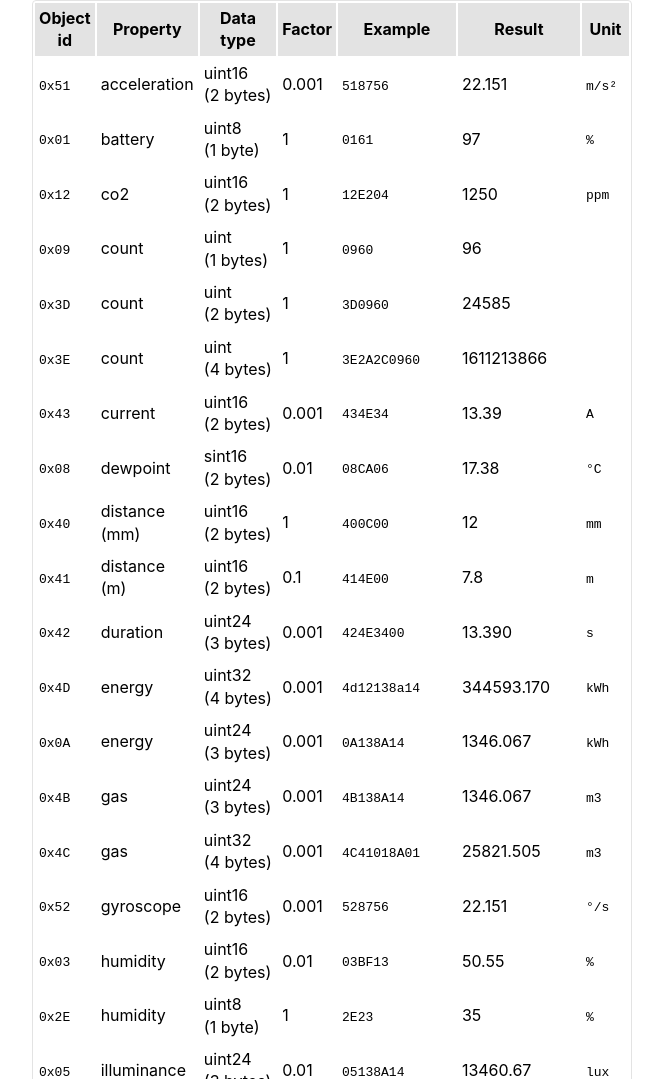
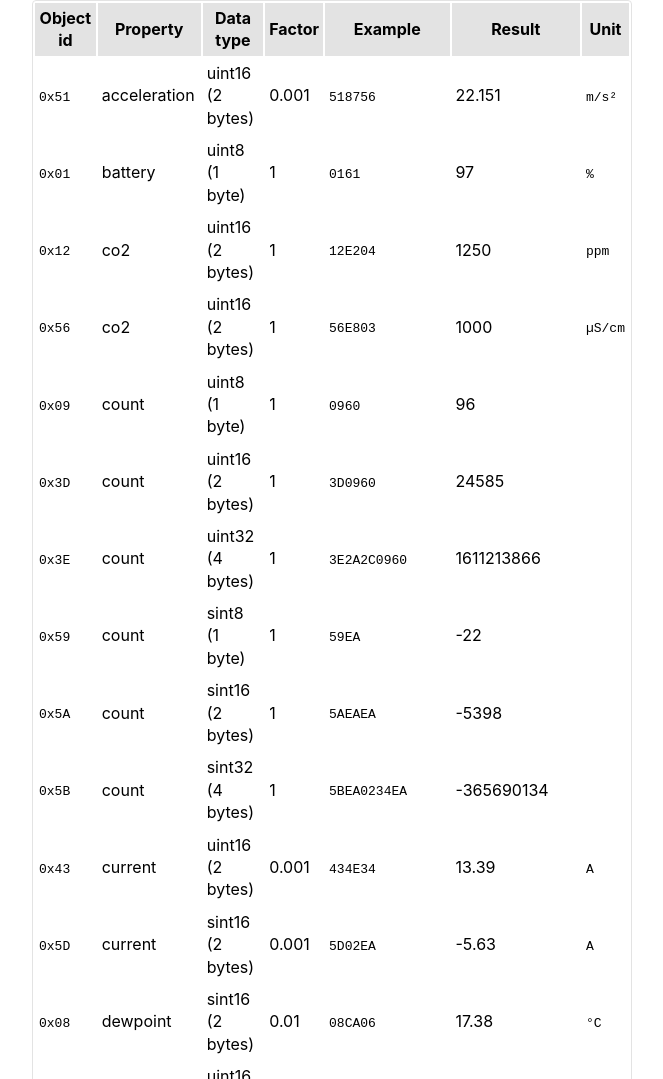
Before and after one commit to home-assistant/bthome.io, an Eleventy site: page src/format.html in a window 1280 px wide. Shown: the part 4005-5084 px from the top of the page, without its empty margins (308-971 px from the left). Built offline with nearby package versions, Linux system fonts and the light colour scheme; Eleventy itself is replaced by a stand-in of ours; files that its build step writes are made by us from their sources.

Commit message:
feat: add new sensors (#49)

```diff
--- a/src/format.html
+++ b/src/format.html
@@ -142,7 +142,7 @@ Flags data: <code>020106</code>
 <ul>
   <li>bit 0: <b>“Encryption flag”</b></li>
   <ul>
-    The Encryption flag is telling the receiver wether the device is sending
+    The Encryption flag is telling the receiver whether the device is sending
     non-encrypted data (bit 0 = <code>0</code>) or encrypted data (bit 0 = <code>1</code>).
   </ul>
   <li>bit 1: “Reserved for future use”</li>
@@ -151,7 +151,7 @@ Flags data: <code>020106</code>
     <li>The trigger based device flag is telling the receiver that it should expect
     that the device is sending BLE advertisements at a regular interval (bit 2 = <code>0</code>) or
     at an irregular interval (bit 2 = <code>1</code>), e.g. only when someone pushes a button. This can
-    be usefull information for a receiver, e.g. to prevent the device from going
+    be useful information for a receiver, e.g. to prevent the device from going
     to unavailable.</li>
   </ul>
   <li>bit 3-4: “Reserved for future use”</li>
@@ -159,7 +159,7 @@ Flags data: <code>020106</code>
   <ul>
     <li>This represents the BTHome verion. Currently only BTHome version 1 or 2
       are allowed, where 2 is the latest version (bit 5-7 = <code>010</code>).</li>
-    </ul>
+  </ul>
 </ul>
 
 <p>
@@ -261,7 +261,7 @@ Flags data: <code>020106</code>
           <code>0x51</code>
         </td>
         <td>acceleration</td>
-        <td>uint16 (2&nbsp;bytes)</td>
+        <td>uint16 (2 bytes)</td>
         <td>0.001</td>
         <td>
           <code>518756</code>
@@ -276,7 +276,7 @@ Flags data: <code>020106</code>
           <code>0x01</code>
         </td>
         <td>battery</td>
-        <td>uint8 (1&nbsp;byte)</td>
+        <td>uint8 (1 byte)</td>
         <td>1</td>
         <td>
           <code>0161</code>
@@ -291,7 +291,7 @@ Flags data: <code>020106</code>
           <code>0x12</code>
         </td>
         <td>co2</td>
-        <td>uint16 (2&nbsp;bytes)</td>
+        <td>uint16 (2 bytes)</td>
         <td>1</td>
         <td>
           <code>12E204</code>
@@ -303,10 +303,25 @@ Flags data: <code>020106</code>
       </tr>
       <tr>
         <td>
+          <code>0x56</code>
+        </td>
+        <td>co2</td>
+        <td>uint16 (2 bytes)</td>
+        <td>1</td>
+        <td>
+          <code>56E803</code>
+        </td>
+        <td>1000</td>
+        <td>
+          <code>µS/cm</code>
+        </td>
+      </tr>
+      <tr>
+        <td>
           <code>0x09</code>
         </td>
         <td>count</td>
-        <td>uint (1&nbsp;bytes)</td>
+        <td>uint8 (1 byte)</td>
         <td>1</td>
         <td>
           <code>0960</code>
@@ -319,7 +334,7 @@ Flags data: <code>020106</code>
           <code>0x3D</code>
         </td>
         <td>count</td>
-        <td>uint (2&nbsp;bytes)</td>
+        <td>uint16 (2 bytes)</td>
         <td>1</td>
         <td>
           <code>3D0960</code>
@@ -332,7 +347,7 @@ Flags data: <code>020106</code>
           <code>0x3E</code>
         </td>
         <td>count</td>
-        <td>uint (4&nbsp;bytes)</td>
+        <td>uint32 (4 bytes)</td>
         <td>1</td>
         <td>
           <code>3E2A2C0960</code>
@@ -342,10 +357,48 @@ Flags data: <code>020106</code>
       </tr>
       <tr>
         <td>
+          <code>0x59</code>
+        </td>
+        <td>count</td>
+        <td>sint8 (1 byte)</td>
+        <td>1</td>
+        <td>
+          <code>59EA</code>
+        </td>
+        <td>-22</td>
+        <td></td>
+      </tr>
+      <tr>
+        <td>
+          <code>0x5A</code>
+        </td>
+        <td>count</td>
+        <td>sint16 (2 bytes)</td>
+        <td>1</td>
+        <td>
+          <code>5AEAEA</code>
+        <td>-5398</td>
+        <td></td>
+      </tr>
+      <tr>
+        <td>
+          <code>0x5B</code>
+        </td>
+        <td>count</td>
+        <td>sint32 (4 bytes)</td>
+        <td>1</td>
+        <td>
+          <code>5BEA0234EA</code>
+        </td>
+        <td>-365690134</td>
+        <td></td>
+      </tr>
+      <tr>
+        <td>
           <code>0x43</code>
         </td>
         <td>current</td>
-        <td>uint16 (2&nbsp;bytes)</td>
+        <td>uint16 (2 bytes)</td>
         <td>0.001</td>
         <td>
           <code>434E34</code>
@@ -357,10 +410,25 @@ Flags data: <code>020106</code>
       </tr>
       <tr>
         <td>
+          <code>0x5D</code>
+        </td>
+        <td>current</td>
+        <td>sint16 (2 bytes)</td>
+        <td>0.001</td>
+        <td>
+          <code>5D02EA</code>
+        </td>
+        <td>-5.63</td>
+        <td>
+          <code>A</code>
+        </td>
+      </tr>
+      <tr>
+        <td>
           <code>0x08</code>
         </td>
         <td>dewpoint</td>
-        <td>sint16 (2&nbsp;bytes)</td>
+        <td>sint16 (2 bytes)</td>
         <td>0.01</td>
         <td>
           <code>08CA06</code>
@@ -375,7 +443,7 @@ Flags data: <code>020106</code>
           <code>0x40</code>
         </td>
         <td>distance (mm)</td>
-        <td>uint16 (2&nbsp;bytes)</td>
+        <td>uint16 (2 bytes)</td>
         <td>1</td>
         <td>
           <code>400C00</code>
@@ -390,7 +458,7 @@ Flags data: <code>020106</code>
           <code>0x41</code>
         </td>
         <td>distance (m)</td>
-        <td>uint16 (2&nbsp;bytes)</td>
+        <td>uint16 (2 bytes)</td>
         <td>0.1</td>
         <td>
           <code>414E00</code>
@@ -405,7 +473,7 @@ Flags data: <code>020106</code>
           <code>0x42</code>
         </td>
         <td>duration</td>
-        <td>uint24 (3&nbsp;bytes)</td>
+        <td>uint24 (3 bytes)</td>
         <td>0.001</td>
         <td>
           <code>424E3400</code>
@@ -420,7 +488,7 @@ Flags data: <code>020106</code>
           <code>0x4D</code>
         </td>
         <td>energy</td>
-        <td>uint32 (4&nbsp;bytes)</td>
+        <td>uint32 (4 bytes)</td>
         <td>0.001</td>
         <td>
           <code>4d12138a14</code>
@@ -435,7 +503,7 @@ Flags data: <code>020106</code>
           <code>0x0A</code>
         </td>
         <td>energy</td>
-        <td>uint24 (3&nbsp;bytes)</td>
+        <td>uint24 (3 bytes)</td>
         <td>0.001</td>
         <td>
           <code>0A138A14</code>
@@ -450,7 +518,7 @@ Flags data: <code>020106</code>
           <code>0x4B</code>
         </td>
         <td>gas</td>
-        <td>uint24 (3&nbsp;bytes)</td>
+        <td>uint24 (3 bytes)</td>
         <td>0.001</td>
         <td>
           <code>4B138A14</code>
@@ -465,7 +533,7 @@ Flags data: <code>020106</code>
           <code>0x4C</code>
         </td>
         <td>gas</td>
-        <td>uint32 (4&nbsp;bytes)</td>
+        <td>uint32 (4 bytes)</td>
         <td>0.001</td>
         <td>
           <code>4C41018A01</code>
@@ -480,7 +548,7 @@ Flags data: <code>020106</code>
           <code>0x52</code>
         </td>
         <td>gyroscope</td>
-        <td>uint16 (2&nbsp;bytes)</td>
+        <td>uint16 (2 bytes)</td>
         <td>0.001</td>
         <td>
           <code>528756</code>
@@ -495,7 +563,7 @@ Flags data: <code>020106</code>
           <code>0x03</code>
         </td>
         <td>humidity</td>
-        <td>uint16 (2&nbsp;bytes)</td>
+        <td>uint16 (2 bytes)</td>
         <td>0.01</td>
         <td>
           <code>03BF13</code>
@@ -510,7 +578,7 @@ Flags data: <code>020106</code>
           <code>0x2E</code>
         </td>
         <td>humidity</td>
-        <td>uint8 (1&nbsp;byte)</td>
+        <td>uint8 (1 byte)</td>
         <td>1</td>
         <td>
           <code>2E23</code>
@@ -525,7 +593,7 @@ Flags data: <code>020106</code>
           <code>0x05</code>
         </td>
         <td>illuminance</td>
-        <td>uint24 (3&nbsp;bytes)</td>
+        <td>uint24 (3 bytes)</td>
         <td>0.01</td>
         <td>
           <code>05138A14</code>
@@ -540,7 +608,7 @@ Flags data: <code>020106</code>
           <code>0x06</code>
         </td>
         <td>mass (kg)</td>
-        <td>uint16 (2&nbsp;byte)</td>
+        <td>uint16 (2 bytes)</td>
         <td>0.01</td>
         <td>
           <code>065E1F</code>
@@ -555,7 +623,7 @@ Flags data: <code>020106</code>
           <code>0x07</code>
         </td>
         <td>mass (lb)</td>
-        <td>uint16 (2&nbsp;byte)</td>
+        <td>uint16 (2 bytes)</td>
         <td>0.01</td>
         <td>
           <code>073E1D</code>
@@ -570,7 +638,7 @@ Flags data: <code>020106</code>
           <code>0x14</code>
         </td>
         <td>moisture</td>
-        <td>uint16 (2&nbsp;bytes)</td>
+        <td>uint16 (2 bytes)</td>
         <td>0.01</td>
         <td>
           <code>14020C</code>
@@ -585,7 +653,7 @@ Flags data: <code>020106</code>
           <code>0x2F</code>
         </td>
         <td>moisture</td>
-        <td>uint8 (1&nbsp;byte)</td>
+        <td>uint8 (1 byte)</td>
         <td>1</td>
         <td>
           <code>2F23</code>
@@ -600,7 +668,7 @@ Flags data: <code>020106</code>
           <code>0x0D</code>
         </td>
         <td>pm2.5</td>
-        <td>uint16 (2&nbsp;bytes)</td>
+        <td>uint16 (2 bytes)</td>
         <td>1</td>
         <td>
           <code>0D120C</code>
@@ -615,7 +683,7 @@ Flags data: <code>020106</code>
           <code>0x0E</code>
         </td>
         <td>pm10</td>
-        <td>uint16 (2&nbsp;bytes)</td>
+        <td>uint16 (2 bytes)</td>
         <td>1</td>
         <td>
           <code>0E021C</code>
@@ -630,7 +698,7 @@ Flags data: <code>020106</code>
           <code>0x0B</code>
         </td>
         <td>power</td>
-        <td>uint24 (3&nbsp;bytes)</td>
+        <td>uint24 (3 bytes)</td>
         <td>0.01</td>
         <td>
           <code>0B021B00</code>
@@ -642,10 +710,25 @@ Flags data: <code>020106</code>
       </tr>
       <tr>
         <td>
+          <code>0x5C</code>
+        </td>
+        <td>power</td>
+        <td>sint32 (4 bytes)</td>
+        <td>0.01</td>
+        <td>
+          <code>5C02FBFFFF</code>
+        </td>
+        <td>-12.78</td>
+        <td>
+          <code>W</code>
+        </td>
+      </tr>
+      <tr>
+        <td>
           <code>0x04</code>
         </td>
         <td>pressure</td>
-        <td>uint24 (3&nbsp;bytes)</td>
+        <td>uint24 (3 bytes)</td>
         <td>0.01</td>
         <td>
           <code>04138A01</code>
@@ -675,7 +758,7 @@ Flags data: <code>020106</code>
           <code>0x3F</code>
         </td>
         <td>rotation</td>
-        <td>sint16 (2&nbsp;bytes)</td>
+        <td>sint16 (2 bytes)</td>
         <td>0.1</td>
         <td>
           <code>3F020C</code>
@@ -690,7 +773,7 @@ Flags data: <code>020106</code>
           <code>0x44</code>
         </td>
         <td>speed</td>
-        <td>uint16 (2&nbsp;bytes)</td>
+        <td>uint16 (2 bytes)</td>
         <td>0.01</td>
         <td>
           <code>444E34</code>
@@ -702,10 +785,40 @@ Flags data: <code>020106</code>
       </tr>
       <tr>
         <td>
+          <code>0x57</code>
+        </td>
+        <td>temperature</td>
+        <td>sint8 (1 byte)</td>
+        <td>1</td>
+        <td>
+          <code>57EA</code>
+        </td>
+        <td>-22</td>
+        <td>
+          <code>°C</code>
+        </td>
+      </tr>
+      <tr>
+        <td>
+          <code>0x58</code>
+        </td>
+        <td>temperature</td>
+        <td>sint8 (1 byte)</td>
+        <td>0.35</td>
+        <td>
+          <code>58EA</code>
+        </td>
+        <td>-7.7</td>
+        <td>
+          <code>°C</code>
+        </td>
+      </tr>
+      <tr>
+        <td>
           <code>0x45</code>
         </td>
         <td>temperature</td>
-        <td>sint16 (2&nbsp;bytes)</td>
+        <td>sint16 (2 bytes)</td>
         <td>0.1</td>
         <td>
           <code>451101</code>
@@ -720,7 +833,7 @@ Flags data: <code>020106</code>
           <code>0x02</code>
         </td>
         <td>temperature</td>
-        <td>sint16 (2&nbsp;bytes)</td>
+        <td>sint16 (2 bytes)</td>
         <td>0.01</td>
         <td>
           <code>02CA09</code>
@@ -750,7 +863,7 @@ Flags data: <code>020106</code>
           <code>0x50</code>
         </td>
         <td>timestamp</td>
-        <td>uint48 (4&nbsp;bytes)</td>
+        <td>uint48 (4 bytes)</td>
         <td>-</td>
         <td>
           <code>505d396164</code>
@@ -765,7 +878,7 @@ Flags data: <code>020106</code>
           <code>0x13</code>
         </td>
         <td>tvoc</td>
-        <td>uint16 (2&nbsp;bytes)</td>
+        <td>uint16 (2 bytes)</td>
         <td>1</td>
         <td>
           <code>133301</code>
@@ -780,7 +893,7 @@ Flags data: <code>020106</code>
           <code>0x0C</code>
         </td>
         <td>voltage</td>
-        <td>uint16 (2&nbsp;bytes)</td>
+        <td>uint16 (2 bytes)</td>
         <td>0.001</td>
         <td>
           <code>0C020C</code>
@@ -795,7 +908,7 @@ Flags data: <code>020106</code>
           <code>0x4A</code>
         </td>
         <td>voltage</td>
-        <td>uint16 (2&nbsp;bytes)</td>
+        <td>uint16 (2 bytes)</td>
         <td>0.1</td>
         <td>
           <code>4A020C</code>
@@ -810,7 +923,7 @@ Flags data: <code>020106</code>
           <code>0x4E</code>
         </td>
         <td>volume</td>
-        <td>uint32 (4&nbsp;bytes)</td>
+        <td>uint32 (4 bytes)</td>
         <td>0.001</td>
         <td>
           <code>4E87562A01</code>
@@ -825,7 +938,7 @@ Flags data: <code>020106</code>
           <code>0x47</code>
         </td>
         <td>volume</td>
-        <td>uint16 (2&nbsp;bytes)</td>
+        <td>uint16 (2 bytes)</td>
         <td>0.1</td>
         <td>
           <code>478756</code>
@@ -840,7 +953,7 @@ Flags data: <code>020106</code>
           <code>0x48</code>
         </td>
         <td>volume</td>
-        <td>uint16 (2&nbsp;bytes)</td>
+        <td>uint16 (2 bytes)</td>
         <td>1</td>
         <td>
           <code>48DC87</code>
@@ -855,7 +968,7 @@ Flags data: <code>020106</code>
           <code>0x55</code>
         </td>
         <td>volume storage</td>
-        <td>uint32 (4&nbsp;bytes)</td>
+        <td>uint32 (4 bytes)</td>
         <td>0.001</td>
         <td>
           <code>5587562A01</code>
@@ -869,8 +982,8 @@ Flags data: <code>020106</code>
         <td>
           <code>0x49</code>
         </td>
-        <td>volume Flow Rate</td>
-        <td>uint16 (2&nbsp;bytes)</td>
+        <td>volume flow rate</td>
+        <td>uint16 (2 bytes)</td>
         <td>0.001</td>
         <td>
           <code>49DC87</code>
@@ -885,7 +998,7 @@ Flags data: <code>020106</code>
           <code>0x46</code>
         </td>
         <td>UV index</td>
-        <td>uint8 (1&nbsp;byte)</td>
+        <td>uint8 (1 byte)</td>
         <td>0.1</td>
         <td>
           <code>4632</code>
@@ -900,7 +1013,7 @@ Flags data: <code>020106</code>
           <code>0x4F</code>
         </td>
         <td>water</td>
-        <td>uint32 (4&nbsp;bytes)</td>
+        <td>uint32 (4 bytes)</td>
         <td>0.001</td>
         <td>
           <code>4F87562A01</code>
```
